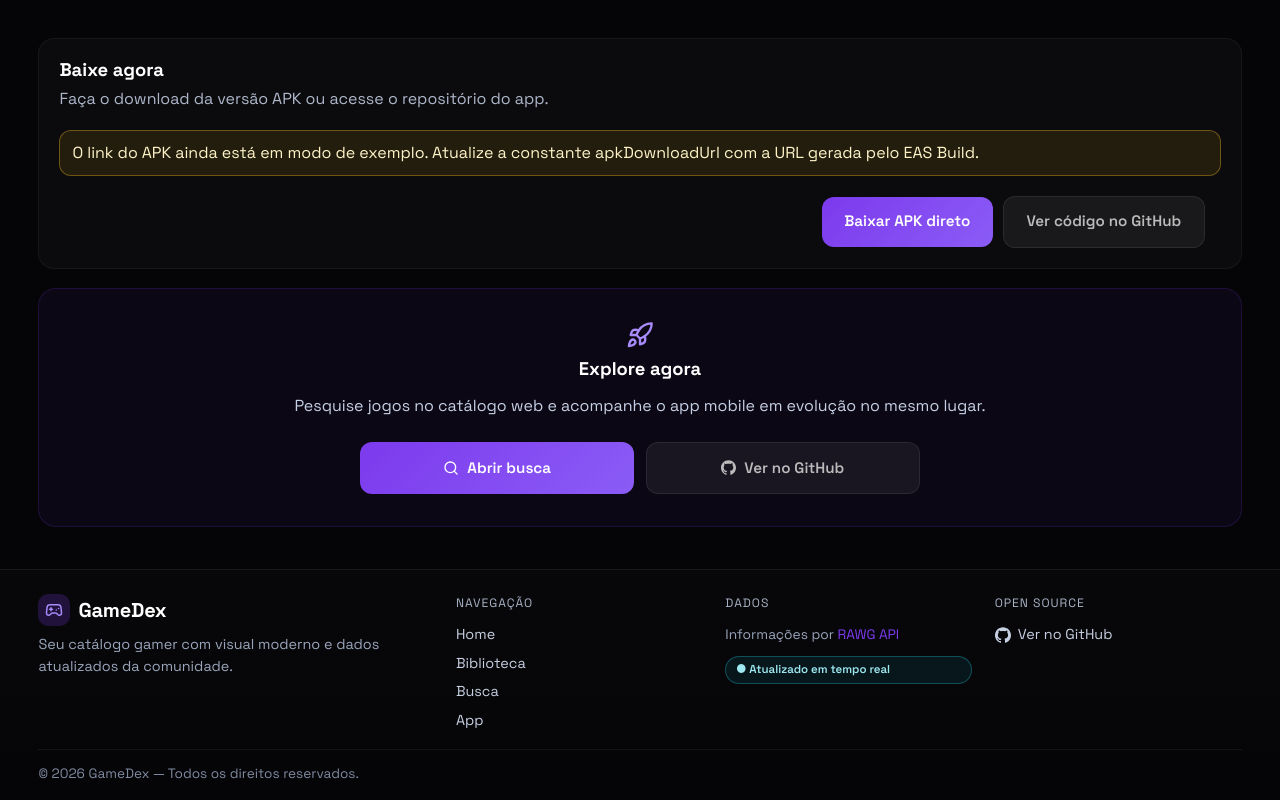
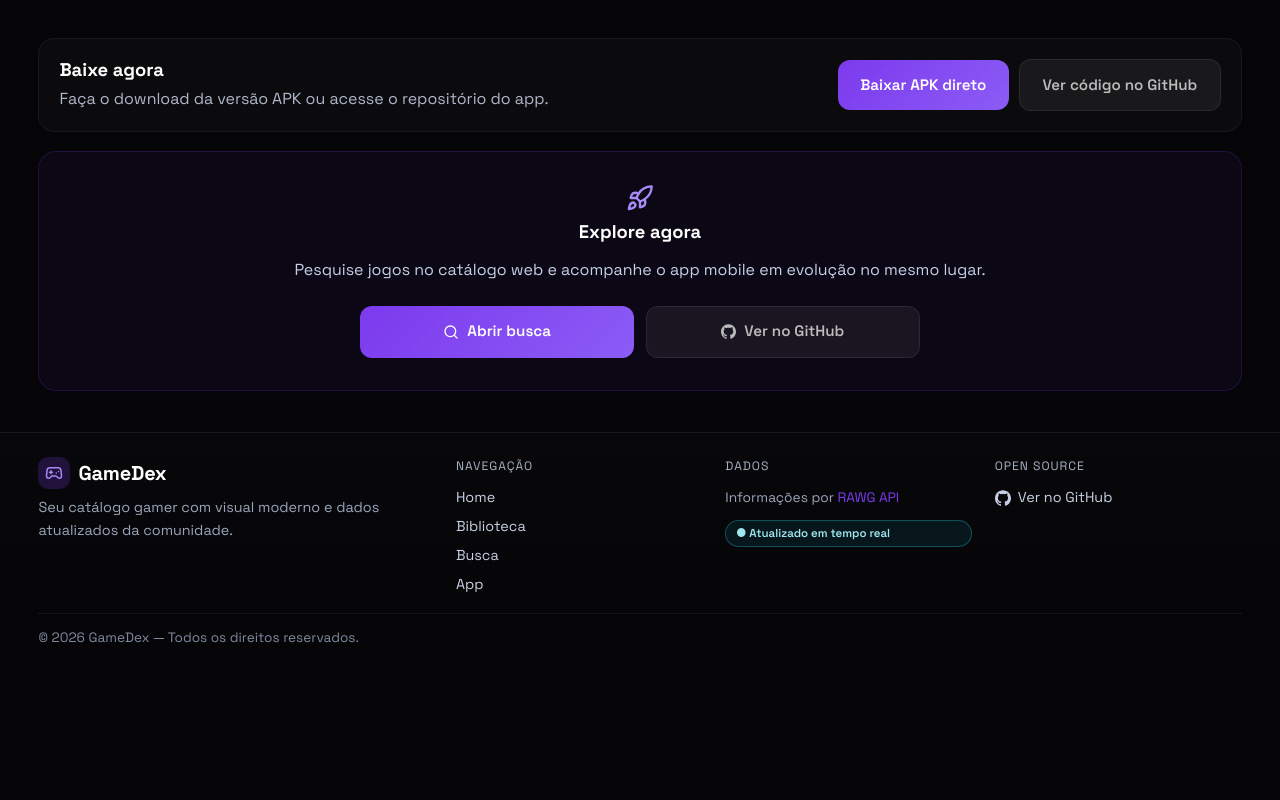
Before and after one commit to dudumiranda3105/GameDex, a React (Vite) app: page /app in a window 1280 px wide. Shown: the part 1633-2433 px from the top of the page. After the commit the page ends 2297 px from the top, so only its background shows below. Built offline with nearby package versions, Linux system fonts and the light colour scheme; no server answers.

Commit message:
chore(web): update APK download link to latest EAS build

```diff
--- a/src/pages/DownloadPage.jsx
+++ b/src/pages/DownloadPage.jsx
@@ -3,8 +3,7 @@
 import { Code2, Database, Globe, Layers, Rocket, Search, Sparkles, Zap } from 'lucide-react'
 import { SiGithub } from 'react-icons/si'
 
-const fallbackApkUrl = 'https://expo.dev/artifacts/eas/q7jHjb3QR8f1bCQF1BXmLk.apk'
-const apkDownloadUrl = (import.meta.env.VITE_MOBILE_APK_URL || fallbackApkUrl).trim()
+const apkDownloadUrl = 'https://expo.dev/artifacts/eas/fuVow5k5VQkAM7yb6n9Pdh.apk'
 const repositoryUrl = 'https://github.com/dudumiranda3105/GameDex'
 
 const appBenefits = [
```
